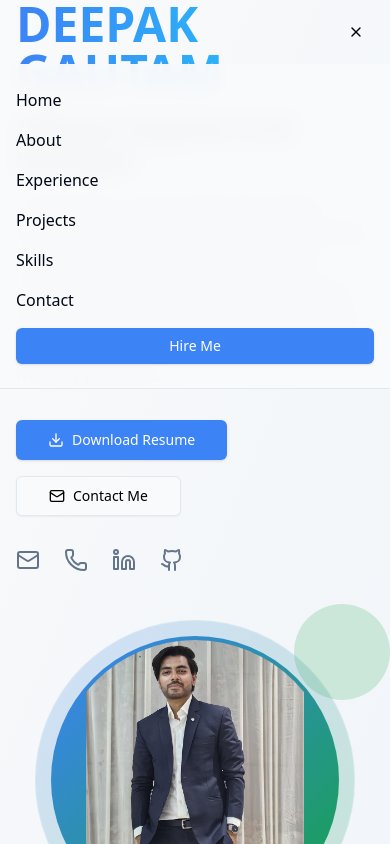
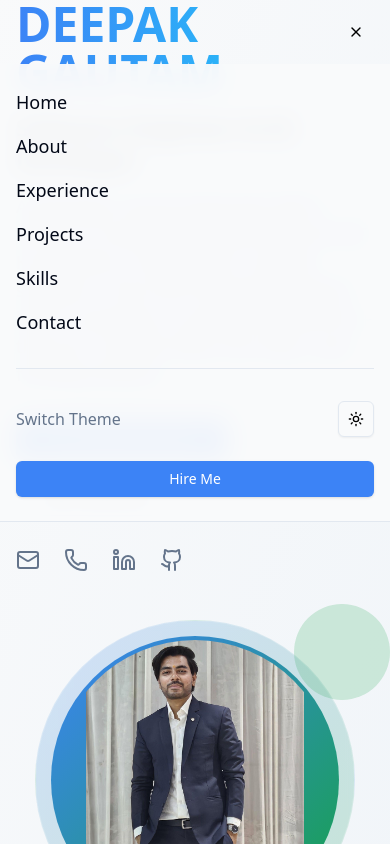
Before and after one commit to Deepak-gautam1/PortfolioReact, a React (Vite) app: page / in a window 390 px wide. Both pictures are taken after a click on the button 356 px from the left and 32 px from the top of the page. Shown: the top 844 px of the page. Built offline with nearby package versions, Linux system fonts and the light colour scheme.

Commit message:
Mobile theme bug resolved

```diff
--- a/src/Components/Navigation.tsx
+++ b/src/Components/Navigation.tsx
@@ -1,7 +1,8 @@
 import { useState, useEffect } from "react";
 import { Button } from "@/Components/ui/button";
 import { Menu, X } from "lucide-react";
-import { ThemeToggle } from "@/Components/ThemeToggle"; // 👈 Import the toggle
+import { ThemeToggle } from "@/Components/ThemeToggle";
+// import React from "react";
 
 const Navigation = () => {
   const [isOpen, setIsOpen] = useState(false);
@@ -9,7 +10,7 @@ const Navigation = () => {
 
   useEffect(() => {
     const handleScroll = () => {
-      setIsScrolled(window.scrollY > 50);
+      setIsScrolled(window.scrollY > 20);
     };
     window.addEventListener("scroll", handleScroll);
     return () => window.removeEventListener("scroll", handleScroll);
@@ -75,7 +76,7 @@ const Navigation = () => {
           </div>
         </div>
 
-        {/* Mobile Navigation Menu */}
+        {/* THIS IS THE UPDATED MOBILE MENU 👇 */}
         {isOpen && (
           <div className="md:hidden absolute top-16 left-0 right-0 bg-background/95 backdrop-blur-md border-b border-border">
             <div className="px-4 py-6 space-y-4">
@@ -83,13 +84,18 @@ const Navigation = () => {
                 <a
                   key={item.name}
                   href={item.href}
-                  className="block text-foreground hover:text-primary transition-colors font-medium"
+                  className="block text-foreground hover:text-primary transition-colors font-medium text-lg"
                   onClick={() => setIsOpen(false)}
                 >
                   {item.name}
                 </a>
               ))}
-              <Button asChild className="w-full">
+              <div className="border-b border-border pt-4"></div>
+              <div className="flex items-center justify-between pt-4">
+                <span className="text-muted-foreground">Switch Theme</span>
+                <ThemeToggle />
+              </div>
+              <Button asChild className="w-full !mt-6">
                 <a href="#contact" onClick={() => setIsOpen(false)}>
                   Hire Me
                 </a>
```
